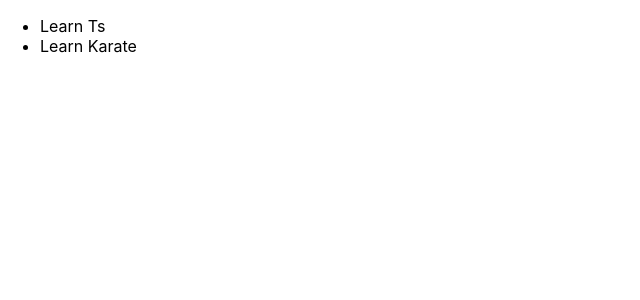
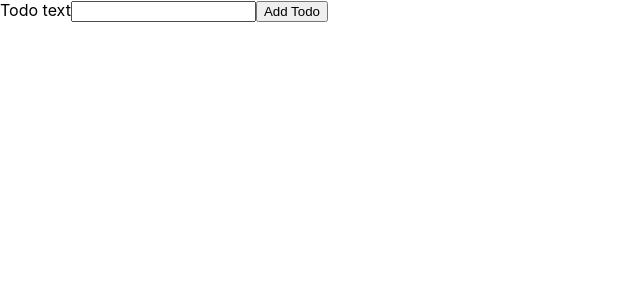
Before and after one commit to binarytrance/react-typescript-cardio, a React (Create React App) app: page / in a window 1280 px wide. Shown: the top 300 px of the page, without its empty margins (0-640 px from the left). Built offline with nearby package versions, Linux system fonts and the light colour scheme; the HTML template or start-up script is replaced by a standard one.

Commit message:
array in onTodoAdded fixed

```diff
--- a/src/App.tsx
+++ b/src/App.tsx
@@ -1,15 +1,26 @@
-import React from 'react';
+import React, { useState } from 'react';
+import NewTodo from './components/NewTodo';
 import Todos from './components/Todos';
 import Todo from './models/Todo';
 
 function App() {
-  const todos= [
-    new Todo('Learn Ts'),
-    new Todo('Learn Karate')
-  ];
-  console.log(todos)
+  const [todos, setTodos] = useState<Todo[]>([]);
+  // const todos= [
+  //   new Todo('Learn Ts'),
+  //   new Todo('Learn Karate')
+  // ];
+  const onTodoAdded = (enteredTodo: string) => {
+    let todosCopy = [...todos];
+    const todoInstance = new Todo(enteredTodo)
+    todosCopy.push(todoInstance);
+    setTodos(todosCopy)
+    console.log({todosCopy, todos})
+    // setTodos(prevTodos => prevTodos.concat(todoInstance))
+  }
+  console.log({todos}, 'asdfasdfhah');
   return (
     <div className="App">
+      <NewTodo onTodoAdded={onTodoAdded}/>
       <Todos items={todos}/>
     </div>
   );
--- a/src/components/NewTodo.tsx
+++ b/src/components/NewTodo.tsx
@@ -1,9 +1,17 @@
 import { useRef } from "react";
 
-const NewTodo =() => {
-    const todoTextInputRef = useRef<HTMLInputElement>()
+const NewTodo: React.FC<{onTodoAdded: (enteredTodo: string) => void}> = ({onTodoAdded}) => {
+    const todoTextInputRef = useRef<HTMLInputElement>(null)
     const submitHandler = (event: React.FormEvent) => {
         event.preventDefault();
+
+        const enteredText = todoTextInputRef.current!.value;
+
+        if(enteredText.trim().length === 0) {
+            return;
+        }
+        console.log('submit handler', enteredText)
+        onTodoAdded(enteredText)
     }
     return (
         <form onSubmit={submitHandler}>
--- a/src/components/Todos.tsx
+++ b/src/components/Todos.tsx
@@ -2,6 +2,7 @@ import Todo from "../models/Todo";
 import TodoListItem from "./TodoListeItem";
 
 const Todos: React.FC<{items: Todo[]}> = ({items}) => {
+    console.log({items})
     return (
         <ul>
            {items.map(todo => {
```
